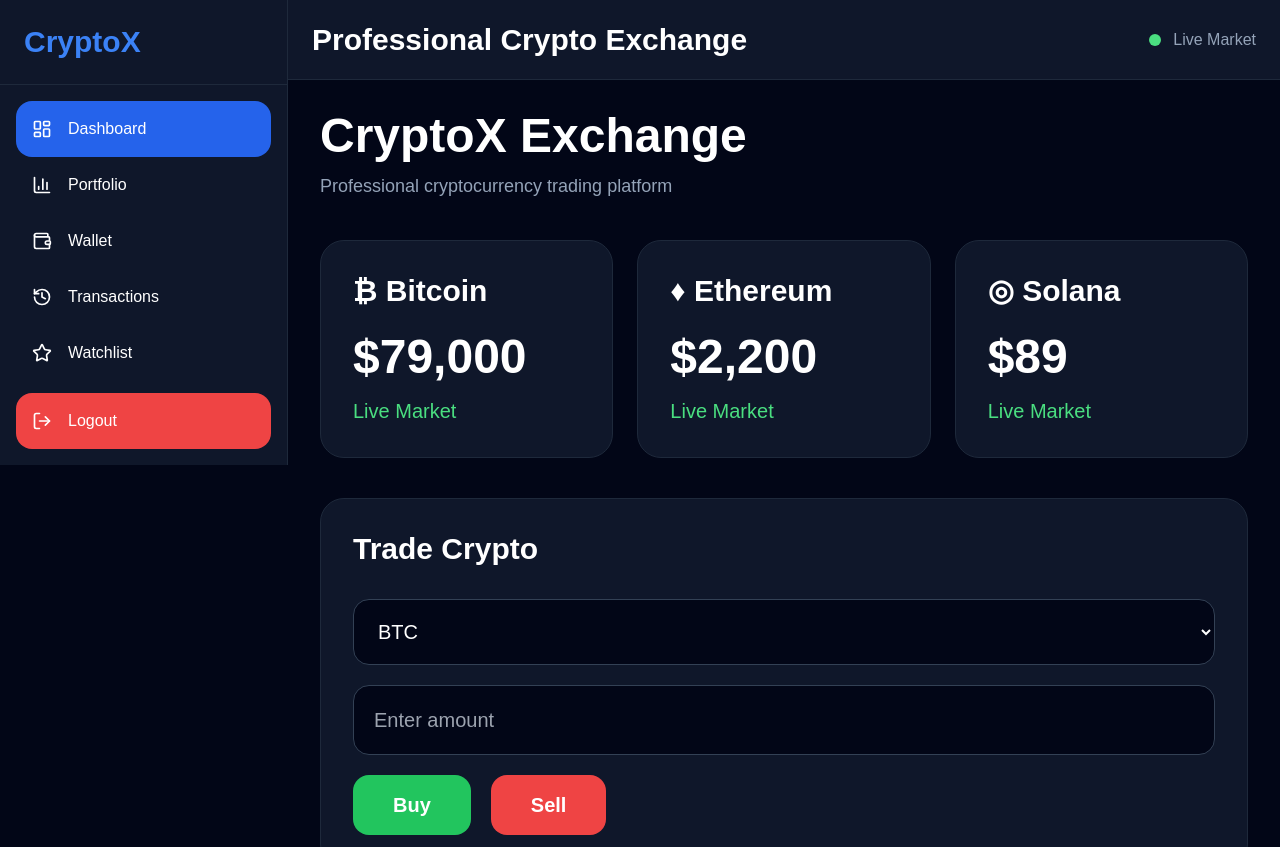
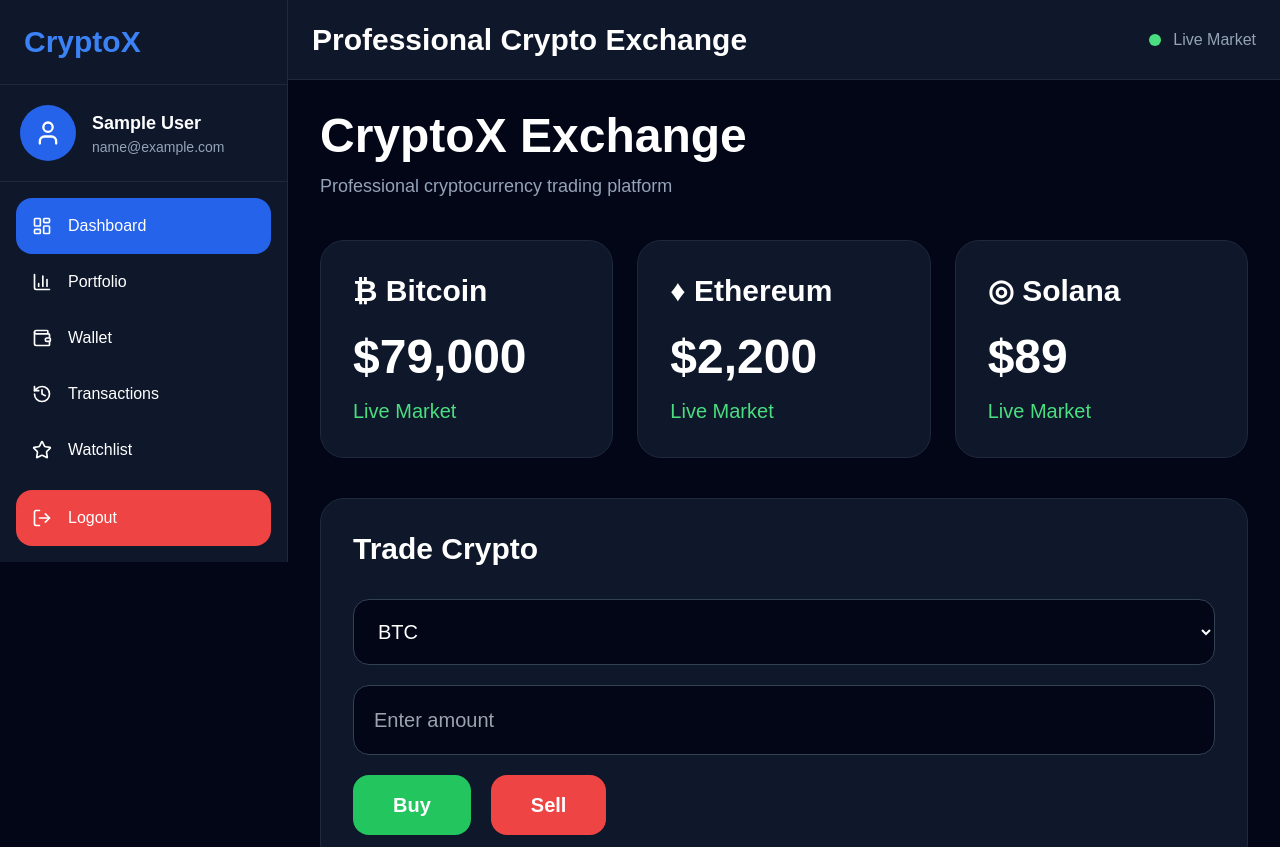
Before and after one commit to baseerhatif3-oss/cryptox-institutional-platform, a React (Vite) app: page /dashboard in a window 1280 px wide. Shown: the top 847 px of the page. Built offline with nearby package versions, Linux system fonts and the light colour scheme; no server answers; sample sign-in values are in the browser's storage.

Commit message:
Updated backend API URL

```diff
--- a/src/layouts/DashboardLayout.jsx
+++ b/src/layouts/DashboardLayout.jsx
@@ -11,6 +11,7 @@ import {
   Menu,
   X,
   LogOut,
+  User,
 } from "lucide-react";
 
 import {
@@ -25,6 +26,12 @@ const DashboardLayout = () => {
 
   const location =
     useLocation();
+
+  const user = JSON.parse(
+    localStorage.getItem(
+      "user"
+    )
+  );
 
   const menuItems = [
     {
@@ -83,7 +90,7 @@ const DashboardLayout = () => {
 
   return (
     <div className="flex min-h-screen bg-[#020617] text-white">
-      {/* MOBILE OVERLAY */}
+      {/* OVERLAY */}
 
       {sidebarOpen && (
         <div
@@ -103,7 +110,7 @@ const DashboardLayout = () => {
             : "-translate-x-full lg:translate-x-0"
         }`}
       >
-        {/* HEADER */}
+        {/* LOGO */}
 
         <div className="flex items-center justify-between p-6 border-b border-slate-800">
           <h1 className="text-3xl font-bold text-blue-500">
@@ -118,6 +125,27 @@ const DashboardLayout = () => {
           >
             <X />
           </button>
+        </div>
+
+        {/* USER PROFILE */}
+
+        <div className="p-5 border-b border-slate-800">
+          <div className="flex items-center gap-4">
+            <div className="w-14 h-14 rounded-full bg-blue-600 flex items-center justify-center">
+              <User size={28} />
+            </div>
+
+            <div>
+              <h2 className="font-bold text-lg">
+                {user?.name ||
+                  "Trader"}
+              </h2>
+
+              <p className="text-slate-400 text-sm">
+                {user?.email}
+              </p>
+            </div>
+          </div>
         </div>
 
         {/* MENU */}
@@ -171,8 +199,6 @@ const DashboardLayout = () => {
         {/* TOPBAR */}
 
         <div className="h-20 bg-[#0f172a] border-b border-slate-800 flex items-center justify-between px-6">
-          {/* MOBILE MENU */}
-
           <button
             onClick={() =>
               setSidebarOpen(true)
--- a/src/services/api.js
+++ b/src/services/api.js
@@ -1,23 +1,17 @@
 import axios from "axios";
 
 const API = axios.create({
-  baseURL:
-    "https://crypto-app-5nz8.onrender.com/api",
+  baseURL: "https://crypto-backend-dojp.onrender.com/api",
 });
 
-API.interceptors.request.use(
-  (req) => {
-    const token =
-      localStorage.getItem(
-        "token"
-      );
+API.interceptors.request.use((req) => {
+  const token = localStorage.getItem("token");
 
-    if (token) {
-      req.headers.Authorization = `Bearer ${token}`;
-    }
+  if (token) {
+    req.headers.Authorization = `Bearer ${token}`;
+  }
 
-    return req;
-  }
-);
+  return req;
+});
 
 export default API;
```
